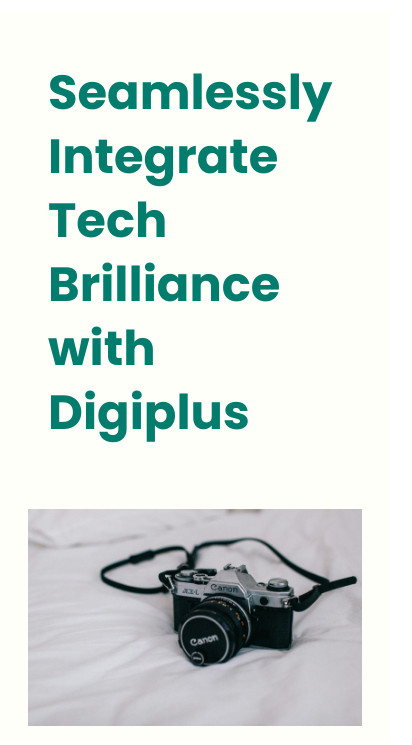
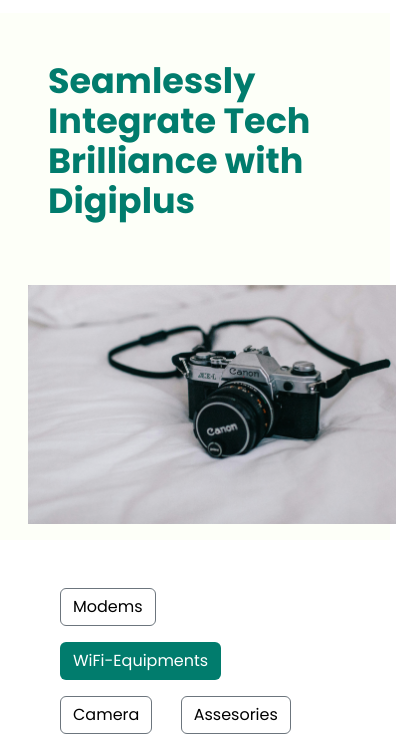
Before and after one commit to black-myke/Group-7-Product-Page, a plain HTML site: page index.html in a window 390 px wide. Shown: the part 99-844 px from the top of the page, 412 px wide, since content can reach past the window. Drawn offline with nearby package versions, Linux system fonts and the light colour scheme.

Commit message:
responsive hero

```diff
--- a/index.html
+++ b/index.html
@@ -13,6 +13,37 @@
     <link rel="preconnect" href="https://fonts.googleapis.com">
     <link rel="preconnect" href="https://fonts.gstatic.com" crossorigin>
     <link href="https://fonts.googleapis.com/css2?family=Poppins:ital,wght@0,100;0,200;0,300;0,400;0,500;0,600;0,700;0,800;0,900;1,100;1,200;1,300;1,400;1,500;1,600;1,700;1,800;1,900&display=swap" rel="stylesheet">
+
+    <style>
+      .hero-text {
+        font-size: 48px;
+        font-weight: 700;
+        line-height: 64px;
+      }
+      .hero-image img {
+        width: 600px;
+      }
+
+      @media (max-width: 767px) {
+        .hero-text {
+          font-size: 35px;
+          line-height: 40px;
+        }
+        .hero-image img {
+          width: 400px;
+        }
+      }
+      @media (min-width: 768px) and (max-width: 900px) {
+        .hero-text {
+          font-size: 40px;
+          line-height: 50px;
+        }
+        .hero-image img {
+          width: 400px;
+        }
+      }
+    </style>
+
 </head>
 <body style="font-family: 'Poppins', sans-serif;">
 
@@ -53,8 +84,8 @@
 
       <div class="container-fluid" style="background-color: #FDFFF8;">
         <div class="row">
-          <div class="col m-auto p-5" style="color: #017C6D; font-size: 48px; font-weight: 700; line-height: 64px;">Seamlessly Integrate Tech Brilliance with Digiplus</div>
-          <div class="col"><img class="img-fluid p-3" src="Assets/Images/Camera.png" alt=""></div>
+          <div class="col-sm-12 col-md-6 m-auto p-5 hero-text" style="color: #017C6D;">Seamlessly Integrate Tech Brilliance with Digiplus</div>
+          <div class="col-sm-12 col-md-6 hero-image"><img class=" d-block m-auto p-3" src="Assets/Images/Camera.png" alt=""></div>
         </div>
       </div>
 
```
